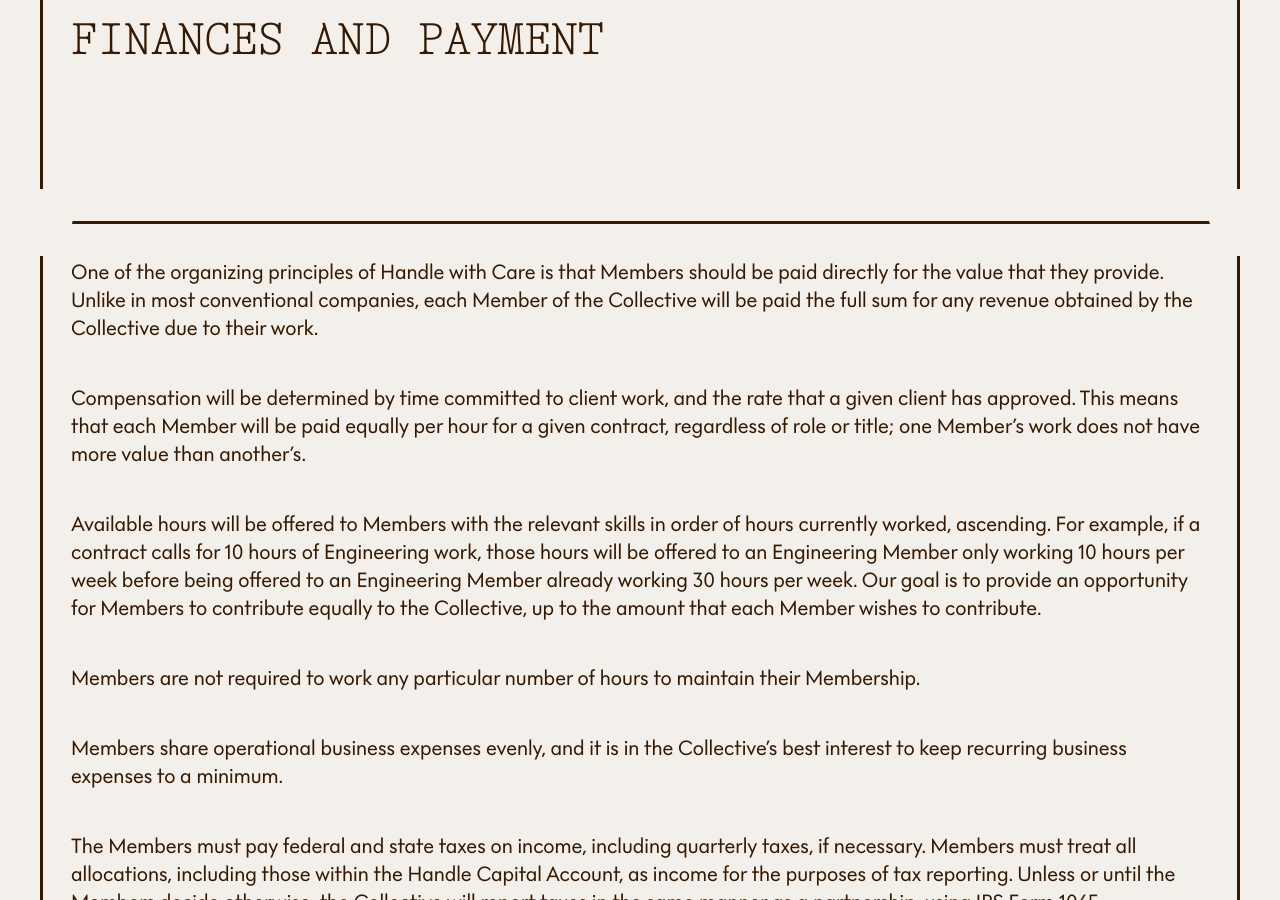
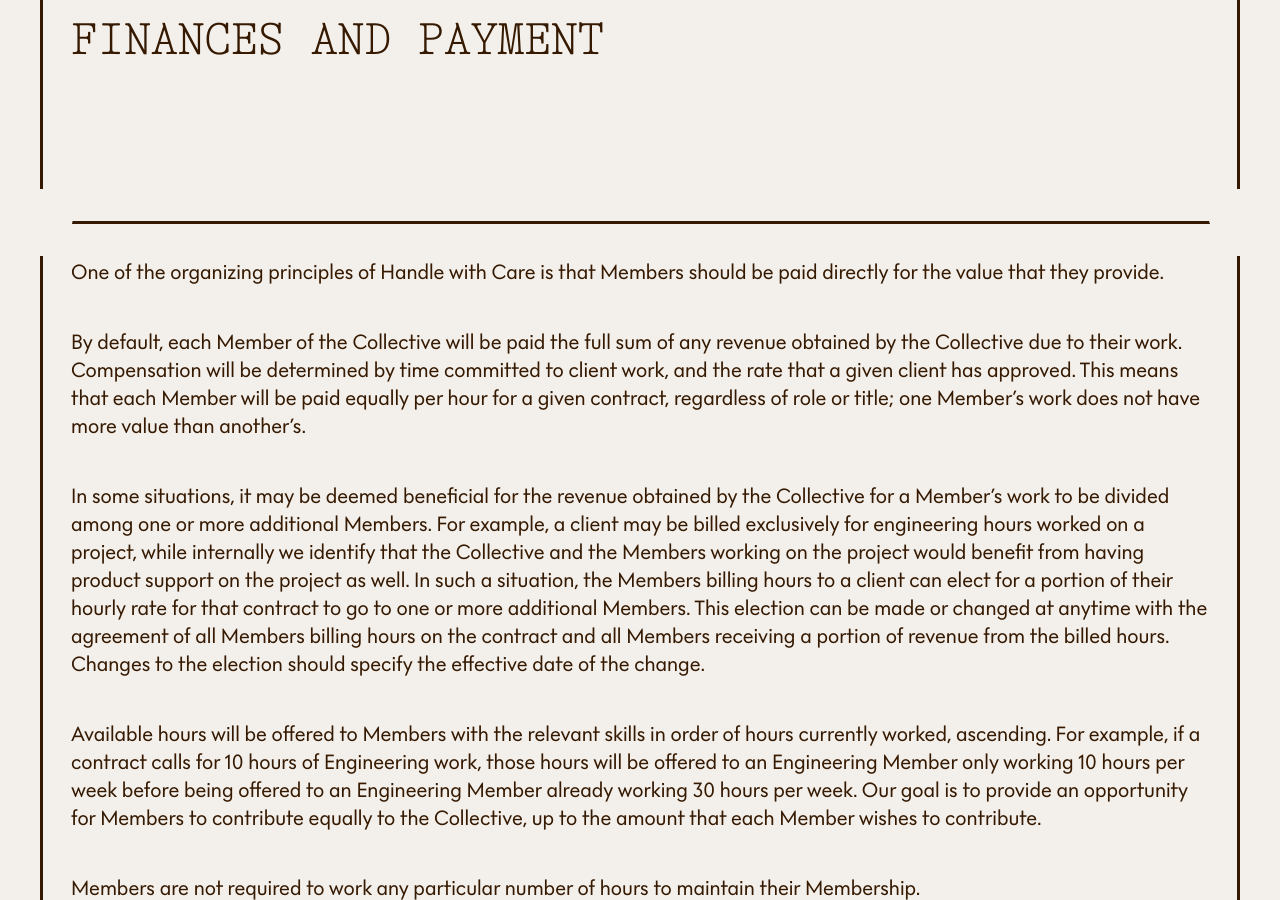
Before and after one commit to handlewithcarecollective/operating-agreement, a Jekyll site: the page built from index.md, in a window 1280 px wide and 900 px high, scrolled down 4880 px. Built offline with Jekyll 4.4.1, drawn with Linux system fonts in a browser that asks for light colours; some web fonts are replaced; our own code applies the rules of GitHub Pages for plain Markdown files.

Commit message:
added clause to allow splitting billable hours between members

```diff
--- a/index.md
+++ b/index.md
@@ -109,10 +109,16 @@ Members will be reimbursed for expenses made in the Collective's name only if th
 ---
 
 One of the organizing principles of Handle with Care is that Members should be paid directly for the value that they provide.
-Unlike in most conventional companies, each Member of the Collective will be paid the full sum for any revenue obtained by the Collective due to their work.
 
+By default, each Member of the Collective will be paid the full sum of any revenue obtained by the Collective due to their work.
 Compensation will be determined by time committed to client work, and the rate that a given client has approved.
 This means that each Member will be paid equally per hour for a given contract, regardless of role or title; one Member's work does not have more value than another's.
+
+In some situations, it may be deemed beneficial for the revenue obtained by the Collective for a Member's work to be divided among one or more additional Members.
+For example, a client may be billed exclusively for engineering hours worked on a project, while internally we identify that the Collective and the Members working on the project would benefit from having product support on the project as well.
+In such a situation, the Members billing hours to a client can elect for a portion of their hourly rate for that contract to go to one or more additional Members.
+This election can be made or changed at anytime with the agreement of all Members billing hours on the contract and all Members receiving a portion of revenue from the billed hours.
+Changes to the election should specify the effective date of the change.
 
 Available hours will be offered to Members with the relevant skills in order of hours currently worked, ascending.
 For example, if a contract calls for 10 hours of Engineering work, those hours will be offered to an Engineering Member only working 10 hours per week before being offered to an Engineering Member already working 30 hours per week.
```
